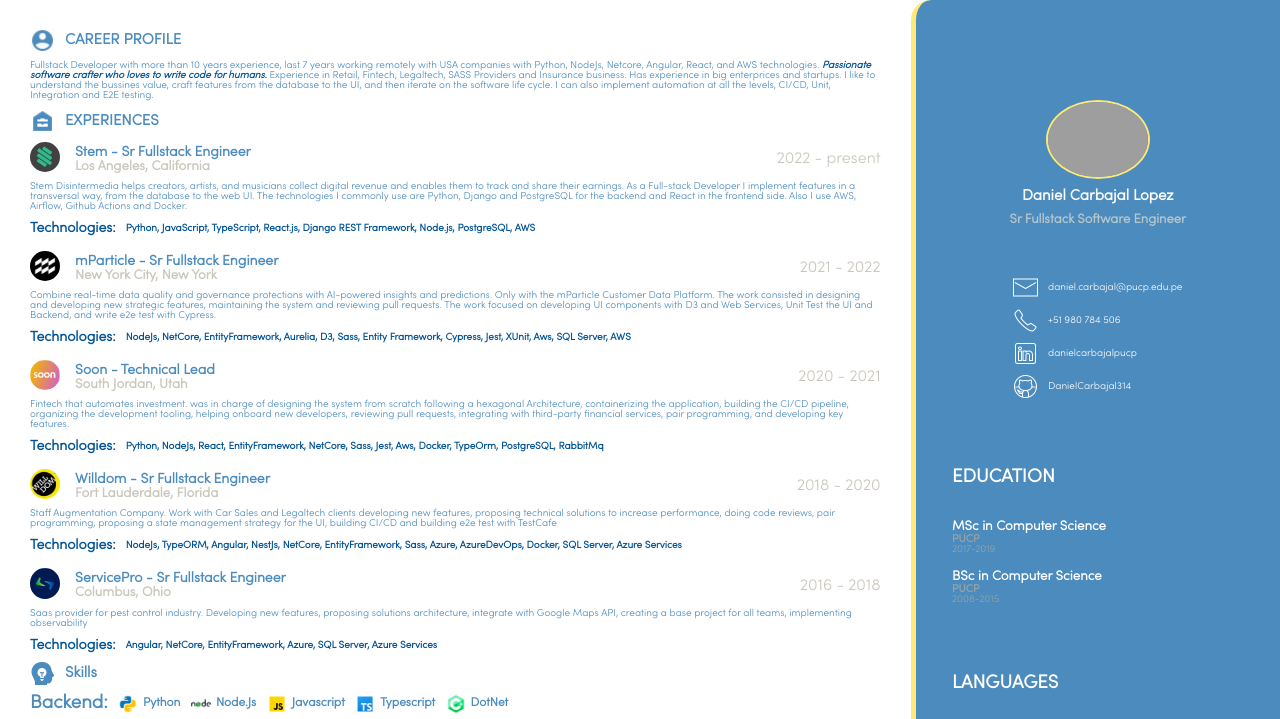
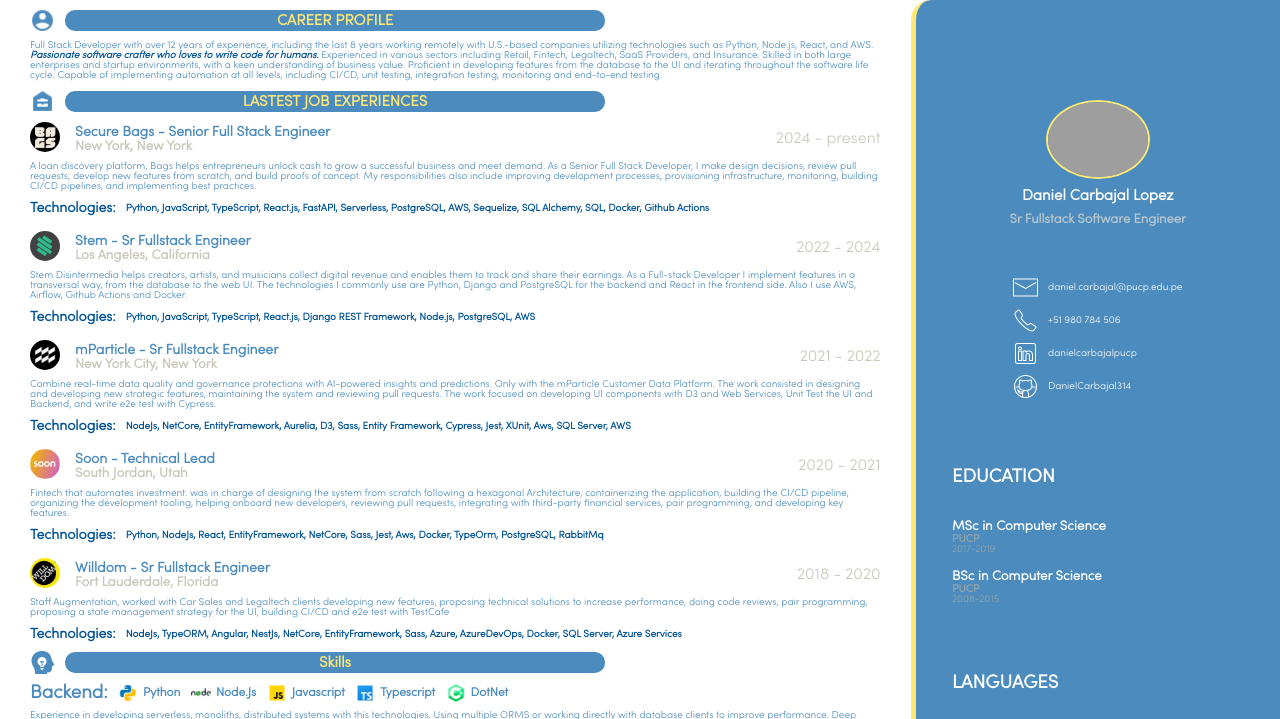
Before and after one commit to humbertojacobm/curriculum, a website: page public/index.html in a window 1280 px wide. Shown: the top 719 px of the page. Drawn offline with Linux system fonts and the light colour scheme; grey boxes are pictures that could not be loaded.

```diff
--- a/index.js
+++ b/index.js
@@ -1,7 +1,9 @@
 const html_to_pdf = require('html-pdf-node');
 const fs = require('fs')
 const options = { format: 'A4' };
-const file = { url: "http://127.0.0.1:3000" };
+const { SERVICE_NAME, PORT } = process.env;
+
+const file = { url: `http://${SERVICE_NAME}:${PORT}` };
 html_to_pdf.generatePdf(file, options).then(pdfBuffer => {
     fs.writeFileSync('./cv.pdf', pdfBuffer, 'binary');
 });
--- a/package.json
+++ b/package.json
@@ -12,7 +12,6 @@
   "author": "Daniel Carbajal",
   "license": "ISC",
   "dependencies": {
-    "express": "^4.18.2",
     "html-pdf-node": "^1.0.8"
   }
 }
--- a/public/index.css
+++ b/public/index.css
@@ -20,7 +20,7 @@
     width: 70%;
     background-color: white;
     color: #4b8bbe;
-    padding: 20px 30px 20px 30px;
+    padding: 0px 30px 20px 30px;
 }
 
 .secondary{
@@ -30,6 +30,7 @@
 .tertiary{
     color: #dfddd2b8;
     font-size: 13px;
+    text-align: center;
 }
 
 .information{
@@ -250,3 +251,18 @@
 .company h4{
     font-size: 14px;
 }
+
+.title .text{
+    color: #FFE874;
+    background-color: #4b8bbe;
+    padding: 3px 20px;
+    border-radius: 10px;
+    line-height: 13px;
+}
+
+.title .text h2{
+    padding-top: 2px;
+    min-width: 500px;
+    display: flex;
+    justify-content: center;
+}
--- a/public/index.html
+++ b/public/index.html
@@ -9,27 +9,52 @@
             <div class="main">
                 <div class="title">
                     <img src="public/profile.png">
-                    <h2>CAREER PROFILE</h2>
+                    <div class="text">
+                        <h2>CAREER PROFILE</h2>
+                    </div>
                 </div>
                 <p class="ligth">
-                    Fullstack Developer with more than 10 years experience, last 7 years working remotely with USA companies with Python,
-                    NodeJs, Netcore, Angular, React, and AWS technologies. <i class="bold">Passionate software crafter who loves to write code for humans.</i> Experience in
-                    Retail, Fintech, Legaltech, SASS Providers and Insurance business. Has experience in big enterprices and startups. I like to understand
-                    the bussines value, craft features from the database to the UI, and then iterate on the software life cycle. I can also implement automation
-                    at all the levels, CI/CD, Unit, Integration and E2E testing.
+                    Full Stack Developer with over 12 years of experience, including the last 8 years working remotely with U.S.-based companies utilizing
+                    technologies such as Python, Node.js, React, and AWS. <i class="bold">Passionate software crafter who loves to write code for humans.</i>
+                    Experienced in various sectors including Retail, Fintech, Legaltech, SaaS Providers, and Insurance. Skilled in both large enterprises and
+                    startup environments, with a keen understanding of business value. Proficient in developing features from the database to the UI and iterating
+                    throughout the software life cycle. Capable of implementing automation at all levels, including CI/CD, unit testing, integration testing,
+                    monitoring and end-to-end testing.
                 </p>
                 <div class="title">
                     <img src="public/jobs.png">
-                    <h2>EXPERIENCES</h2>
+                    <div class="text">
+                        <h2>LASTEST JOB EXPERIENCES</h2>
+                    </div>
                 </div>
+
                 <div class="job-experience">
+                    <a href="https://stem.is/"><img src="./public/amp_community_logo.jpeg"></a>
+                    <div class="company">
+                        <h4>Secure Bags - Senior Full Stack Engineer</h4>
+                        <h5 class="secondary">New York, New York</h5>
+                    </div>
+                    <div class="date">
+                        <p class="secondary nm">2024 - present</p>
+                    </div>
+                </div>
+                <div class="job-experience-description">
+                    <p>
+                        A loan discovery platform, Bags helps entrepreneurs unlock cash to grow a successful business and meet demand. As a Senior Full Stack Developer, I make design decisions, review pull requests, develop new features from scratch, and build proofs of concept. My responsibilities also include improving development processes, provisioning infrastructure, monitoring, building CI/CD pipelines, and implementing best practices.
+                    </p>
+                    <div class="job-experience-technologies">
+                        <h4>Technologies: </h4>
+                        <p> Python, JavaScript, TypeScript, React.js, FastAPI, Serverless, PostgreSQL, AWS, Sequelize, SQL Alchemy, SQL, Docker, Github Actions</p>
+                    </div>
+                </div>
+                <div class="job-experience mt-30">
                     <a href="https://stem.is/"><img src="./public/stem.png"></a>
                     <div class="company">
                         <h4>Stem - Sr Fullstack Engineer</h4>
                         <h5 class="secondary">Los Angeles, California</h5>
                     </div>
                     <div class="date">
-                        <p class="secondary nm">2022 - present</p>
+                        <p class="secondary nm">2022 - 2024</p>
                     </div>
                 </div>
                 <div class="job-experience-description">
@@ -101,38 +126,20 @@
                 </div>
                 <div class="job-experience-description">
                     <p>
-                        Staff Augmentation Company. Work with Car Sales and Legaltech clients developing new features, proposing technical
+                        Staff Augmentation, worked with Car Sales and Legaltech clients developing new features, proposing technical
                         solutions to increase performance, doing code reviews, pair programming, proposing a state management strategy for the
-                        UI, building CI/CD and building e2e test with TestCafe
+                        UI, building CI/CD and e2e test with TestCafe
                     </p>
                     <div class="job-experience-technologies">
                         <h4>Technologies: </h4>
                         <p>  NodeJs, TypeORM, Angular, NestJs, NetCore, EntityFramework, Sass, Azure, AzureDevOps, Docker, SQL Server, Azure Services</p>
                     </div>
                 </div>
-                <div class="job-experience mt-30">
-                    <a href="https://www.fieldroutes.com/"><img src="./public/servicePro.png"></a>
-                    <div class="company">
-                        <h4>ServicePro - Sr Fullstack Engineer</h4>
-                        <h5 class="secondary">Columbus, Ohio</h5>
-                    </div>
-                    <div class="date">
-                        <p class="secondary nm">2016 - 2018</p>
-                    </div>
-                </div>
-                <div class="job-experience-description">
-                    <p>
-                        Saas provider for pest control industry. Developing new features, proposing solutions architecture, integrate with Google
-                        Maps API, creating a base project for all teams, implementing observability
-                    </p>
-                    <div class="job-experience-technologies">
-                        <h4>Technologies: </h4>
-                        <p>  Angular, NetCore, EntityFramework, Azure, SQL Server, Azure Services</p>
-                    </div>
-                </div>
                 <div class="title">
                     <img src="public/skill.png">
-                    <h2>Skills</h2>
+                    <div class="text">
+                        <h2>Skills</h2>
+                    </div>
                 </div>
                 <div class="skills">
                     <h3>Backend:</h3>
```
Also changed, not shown: docker-compose.yml (added, +22 -0 lines), server.js (deleted, +0 -9 lines), public/public/amp_community_logo.jpeg (added), 6 other files.
